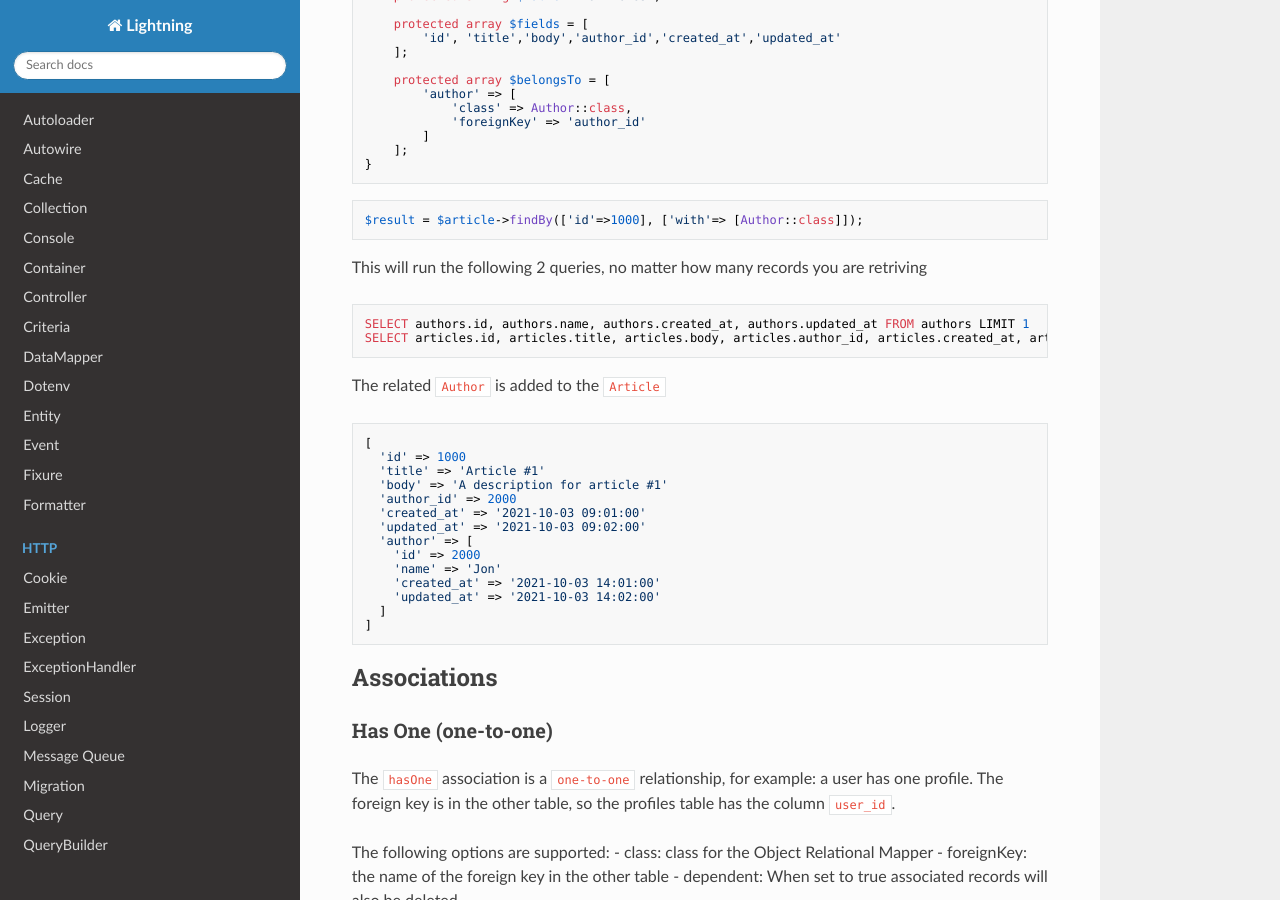
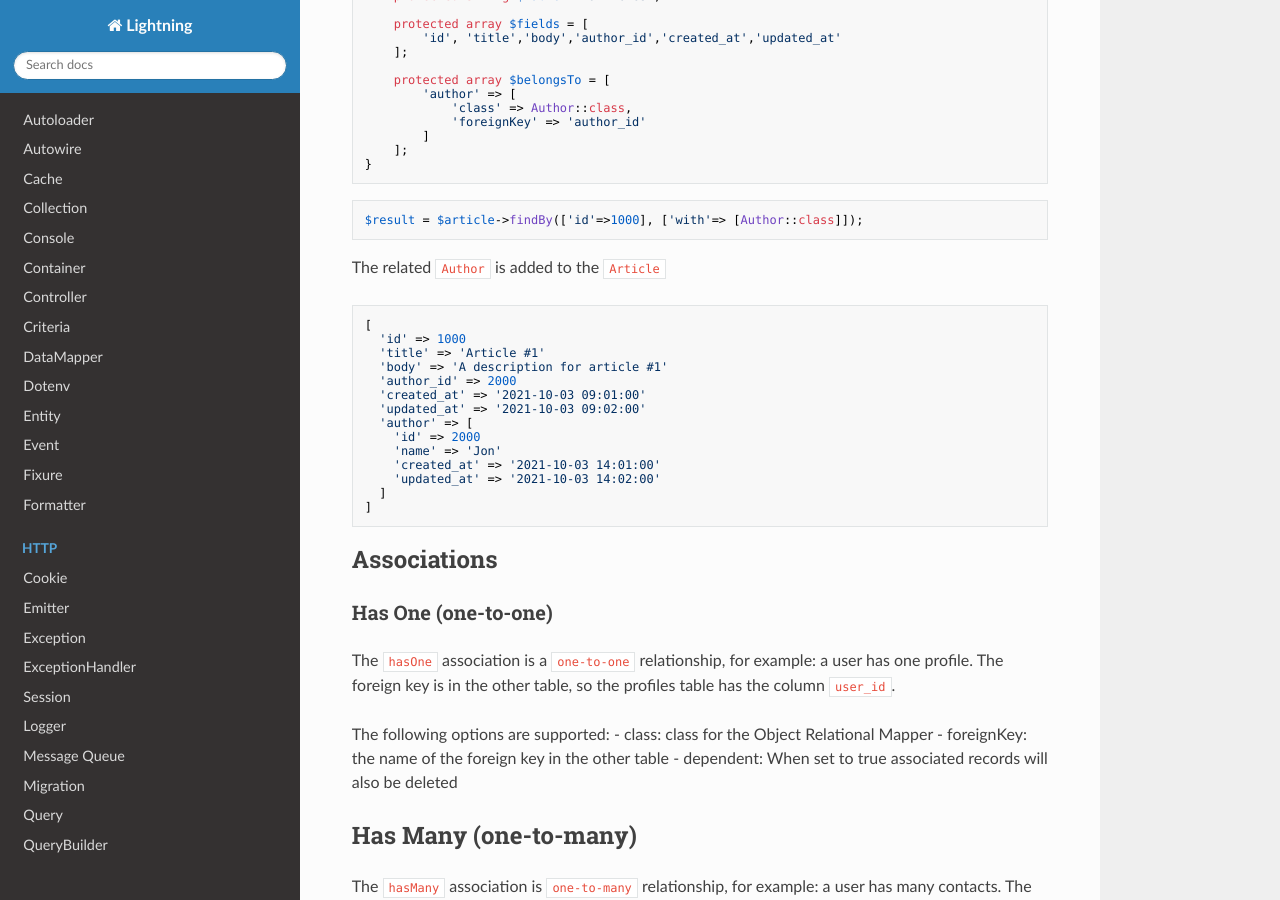
Before and after one commit to jamielsharief/lightning, an MkDocs documentation site: the page built from docs/orm.md, in a window 1280 px wide and 900 px high, scrolled down 748 px. Built offline with MkDocs 1.6.1, drawn with Linux system fonts in a browser that asks for light colours; nearby versions of some CDN libraries.

Commit message:
removed old comment

````diff
--- a/docs/orm.md
+++ b/docs/orm.md
@@ -50,14 +50,6 @@ class Article extends AbstractObjectRelationalMapper
 
 ```php
 $result = $article->findBy(['id'=>1000], ['with'=> [Author::class]]);
-```
-
-
-This will run the following 2 queries, no matter how many records you are retriving
-
-```sql
-SELECT authors.id, authors.name, authors.created_at, authors.updated_at FROM authors LIMIT 1
-SELECT articles.id, articles.title, articles.body, articles.author_id, articles.created_at, articles.updated_at FROM articles WHERE articles.author_id IN ( 2000 )
 ```
 
 The related `Author` is added to the `Article`
````
